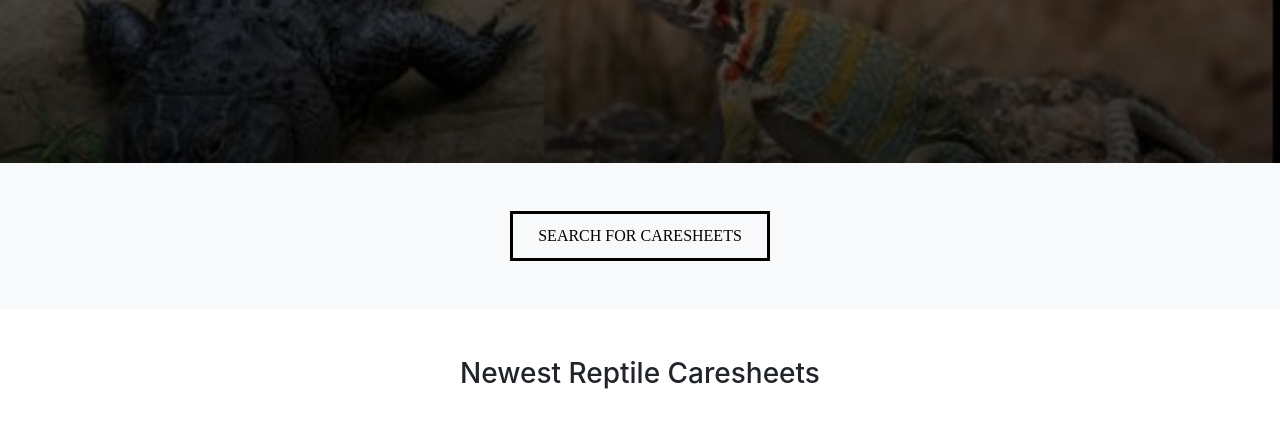
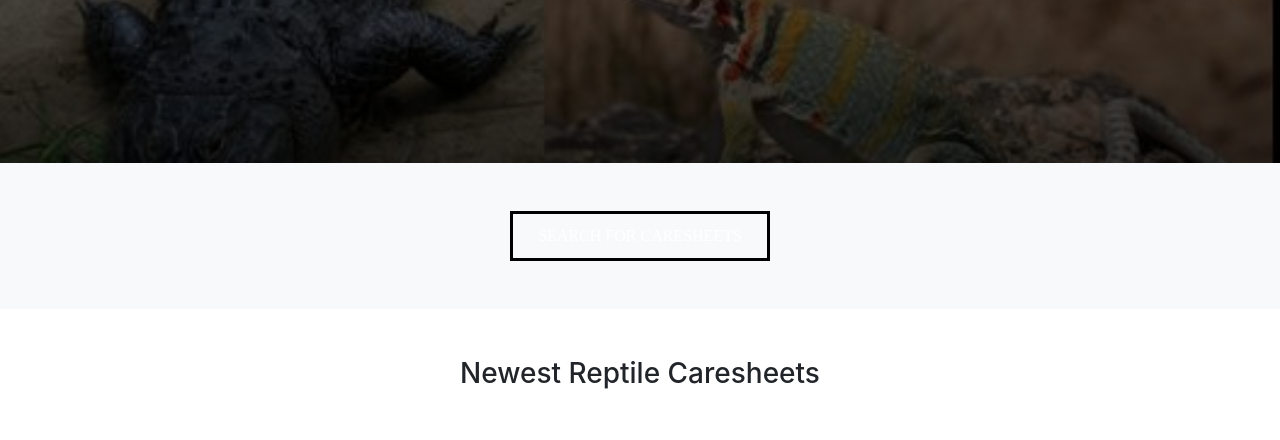
Before and after one commit to gmachielsen/project_three, a Django app: page / in a window 1280 px wide. Shown: the part 653-1093 px from the top of the page. Run offline with Django 3.2, Linux system fonts and the light colour scheme; a user stored in the database is signed in; data comes from the database, SQL or seed files in the repository; some libraries are stand-ins or nearby versions.

Commit message:
initial commit

```diff
--- a/accounts/templates/profile/profile.html
+++ b/accounts/templates/profile/profile.html
@@ -43,7 +43,7 @@ Profile
           <h4>{{animal.latinName}}</h4>
           </a>
           <a class="button btn" href="{% url 'edit_post' animal.id %}">update</a>
-          <a  type="button" class="btn btn-danger" data-toggle="modal" data-target="#myModal">Delete Caresheet</a>
+          <a type="button" class="btn btn-danger" data-toggle="modal" data-target="#myModal">Delete Caresheet</a>
           <div id="myModal" class="modal fade" role="dialog">
             <div class="modal-dialog">
 
--- a/caresheets/settings.py
+++ b/caresheets/settings.py
@@ -25,7 +25,7 @@ SECRET_KEY = '$_9ja&6=vwx3cequ4tyh=62y9nqxk6==t&a4eikgq6#zwz*n)e'
 # SECURITY WARNING: don't run with debug turned on in production!
 DEBUG = True
 
-ALLOWED_HOSTS = ['codeinstitutecaresheets.herokuapp.com']
+ALLOWED_HOSTS = ['127.0.0.1']
 # 127.0.0.1
 # codeinstitutecaresheets.herokuapp.com
 # Application definition
--- a/static/css/index.css
+++ b/static/css/index.css
@@ -58,7 +58,7 @@
   outline: 0;
   display: inline-block;
   padding: 10px 25px;
-  color: black;
+  color: white;
   background-color: transparent;
   opacity: 1;
   border: solid 3px black;
```
